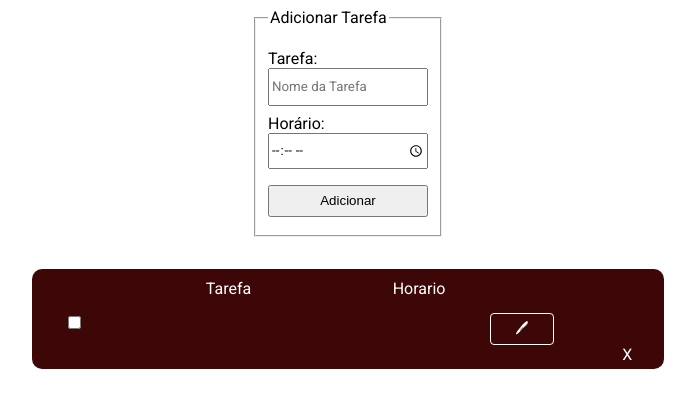
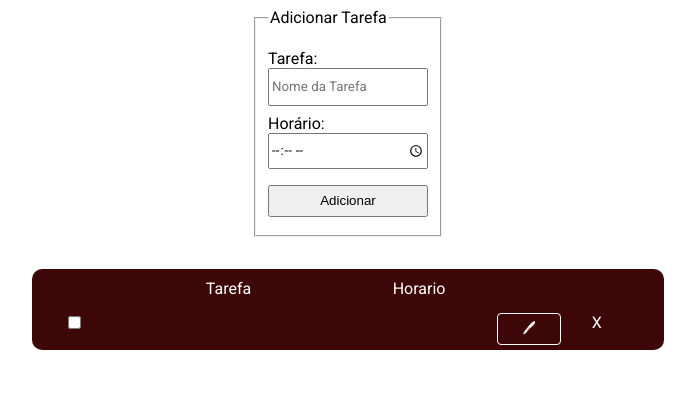
Before and after one commit to joaotodorowsch/projetos-vite, a React (Vite) app in the folder task-structure-basic/: page / in a window 1280 px wide. Shown: the top 408 px of the page, without its empty margins (292-987 px from the left). Built offline with nearby package versions, Linux system fonts and the light colour scheme; no server answers.

Commit message:
some css changes
mudancas no css basico

```diff
--- a/task-structure-basic/src/App.css
+++ b/task-structure-basic/src/App.css
@@ -62,7 +62,7 @@ ul {
     list-style-type: none;
 
     display: grid;
-    grid-template-columns: 25% 25% 25% 25%;
+    grid-template-columns: 25% 25% 25% 12.5% 12.5%;
     grid-template-rows: auto;
     width: 90%;
 
@@ -93,9 +93,13 @@ ul {
     text-transform: capitalize;
     grid-column: 3 / 4;
 }
-.list--delete{
+.list--update{
     justify-self: end;
     grid-column: 4 / 5;
+}
+.list--delete{
+    justify-self: center;
+    grid-column: 5 / 6;
     cursor: pointer;
 }
 .Button {
--- a/task-structure-basic/src/components/dialog/dialog.jsx
+++ b/task-structure-basic/src/components/dialog/dialog.jsx
@@ -65,7 +65,7 @@ export default function FormDialog(props) {
   }
 
   return (
-    <div>
+    <div className='list--update'>
         <Button className="Button" variant="outlined" onClick={handleClickOpen}>
         🖊
         </Button>
```
Also changed, not shown: task-structure-basic/src/components/task/task.jsx (line endings or trailing spaces).
